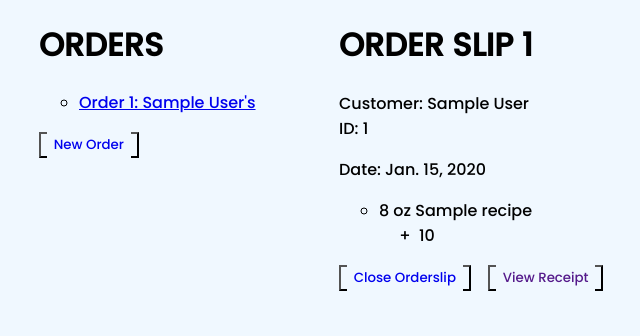
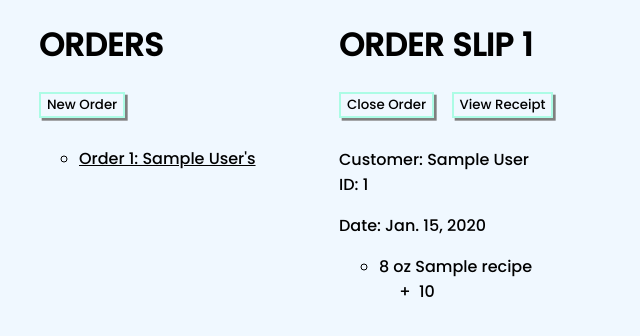
Before and after one commit to vaughnfajardo/blizzardblast1, a Django app: page /orders/1/ in a window 1280 px wide. Shown: the part 72-408 px from the top of the page, without its empty margins (1-641 px from the left). Run offline with Django 4.2, Linux system fonts and the light colour scheme; tables that the repository leaves empty hold one stand-in row (values such as "Sample post").

Commit message:
Added styles to templates

```diff
--- a/orderpreparation/templates/base.html
+++ b/orderpreparation/templates/base.html
@@ -23,6 +23,20 @@
       header h1 {
          margin: 0;
       }
+      a {
+         color: black;
+      }
+      a:visited {
+         color: gray;
+      }
+      button {
+         border: solid 0.2em rgba(127, 255, 212, 0.596);
+         box-shadow: 0.2em 0.2em gray;
+         margin-bottom: 1em;
+      }
+      button a {
+         text-decoration: none;
+      }
     </style>
 </head>
 <body>
--- a/orderpreparation/templates/orderslip.html
+++ b/orderpreparation/templates/orderslip.html
@@ -5,19 +5,9 @@
    * {
       background-color: aliceblue;
    }
-   /* .orders { grid-area: orders }
-   .orderslip { grid-area: orderslip }
-   .container {
-      display: grid;
-      grid-template-areas: 'orders orderslip';
-   } */
    .container {
       display: grid;
       grid-template-columns: 25% 75%;
-   }
-   button > * {
-      text-decoration: none;
-      padding: 0.5em;
    }
    .shakecustoms {
       list-style-type: "+  ";
@@ -33,10 +23,15 @@
 {% block content %}
 <div class="container">
 
+
     <!-- list of all orders -->
     <div class="orders">
 
       <h1>ORDERS</h1>
+
+      <button>
+        <a href="{% url 'orderpreparation:new-order' %}">New Order</a>
+     </button>
 
       <ul style="list-style-type: circle; line-height: 1.5em;">
       {% for order in orders %}
@@ -46,20 +41,24 @@
       {% endfor %}
       </ul>
 
-       <button>
-          <a href="{% url 'orderpreparation:new-order' %}">New Order</a>
-       </button>
+   </div>
 
-    </div>
 
    <!-- customer's order -->
    <div class="orderslip">
       <h1>ORDER SLIP {{ order.tx_num }}</h1>
+
+      <button class="close-orderslip">
+         <a href="{% url 'orderpreparation:blizzardblast' %}">Close Order</a>
+      </button>
+      <button>
+         <a href="/orders/{{ order.tx_num }}/receipt/">View Receipt</a>
+      </button>
+
       <p>
          Customer: {{ customer.customer_name }}
          <br/>
          ID: {{ customer.customer_id}}
-         <!-- {{ customer.customer_id}} -->
       </p>
       <p>
          Date:
@@ -75,14 +74,8 @@
          {% endfor %}
          </ul>
       </p>
+   </div>
 
-      <button class="close-orderslip">
-         <a href="{% url 'orderpreparation:blizzardblast' %}">Close Orderslip</a>
-      </button>
-      <button>
-         <a href="">View Receipt</a>
-      </button>
-   </div>
 
 </div>
 {% endblock %}
```
Also changed, not shown: orderpreparation/templates/blizzardblast.html (+5 -15 lines). Lines whose indentation alone changed are shown as unchanged.
